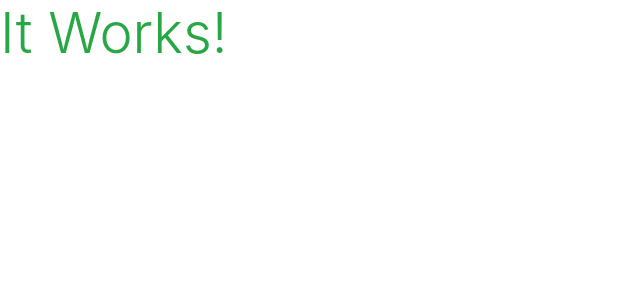
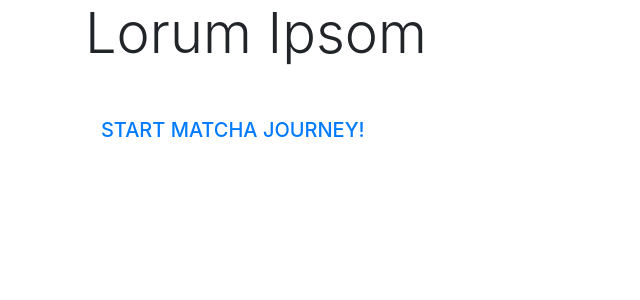
Before and after one commit to MCamish29/eisai_matcha, a Django app: page / in a window 1280 px wide. Shown: the top 300 px of the page, without its empty margins (0-640 px from the left). Run offline with Django 3.2, Linux system fonts and the light colour scheme.

Commit message:
add homepage content

```diff
--- a/home/templates/home/index.html
+++ b/home/templates/home/index.html
@@ -1,6 +1,28 @@
 {% extends "base.html" %}
 {% load static %}
 
+
+{% block page_header %}
+    <div class="container header-container">
+        <div class="row">
+            <div class="col"></div>
+        </div>
+    </div>
+{% endblock %}
+
 {% block content %}
-<h1 class="display-4 text-success">It Works!</h1>
+    <div class="container h-100">
+        <div class="row h-100">
+            <div class="col-7 col-md-6 my-auto">
+                <h1 class="display-4 logo-font text-black">
+                    Lorum Ipsom
+                </h1>
+                <div class="my-5">
+                    <h4>
+                        <a href="" class="shop-now-button btn-lg rounded-0 text-uppercase py-3">Start matcha journey!</a>
+                    </h4>
+                </div>
+            </div>
+        </div>
+    </div>
 {% endblock %}
```
